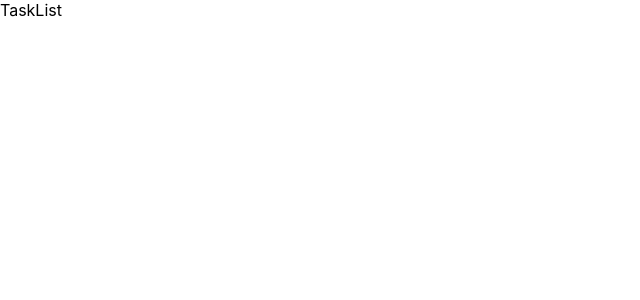
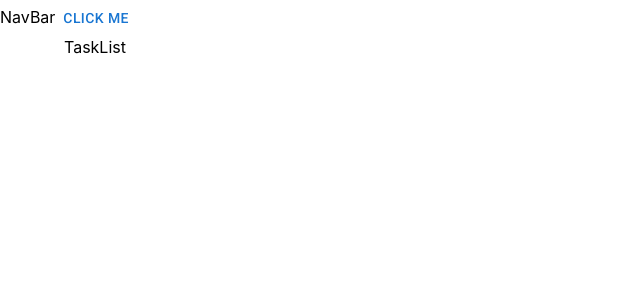
Before and after one commit to jesuslife/pern-stack-pratice, a React (Create React App) app in the folder client/: page / in a window 1280 px wide. Shown: the top 300 px of the page, without its empty margins (0-640 px from the left). Built offline with nearby package versions, Linux system fonts and the light colour scheme.

Commit message:
material UI installation

```diff
--- a/client/package.json
+++ b/client/package.json
@@ -3,6 +3,10 @@
   "version": "0.1.0",
   "private": true,
   "dependencies": {
+    "@emotion/react": "^11.13.3",
+    "@emotion/styled": "^11.13.0",
+    "@mui/icons-material": "^6.0.2",
+    "@mui/material": "^6.0.2",
     "@testing-library/jest-dom": "^5.17.0",
     "@testing-library/react": "^13.4.0",
     "@testing-library/user-event": "^13.5.0",
--- a/client/public/index.html
+++ b/client/public/index.html
@@ -25,6 +25,16 @@
       Learn how to configure a non-root public URL by running `npm run build`.
     -->
     <title>React App</title>
+    <link rel="preconnect" href="https://fonts.googleapis.com" />
+    <link rel="preconnect" href="https://fonts.gstatic.com" crossorigin />
+    <link
+      rel="stylesheet"
+      href="https://fonts.googleapis.com/css2?family=Roboto:wght@300;400;500;700&display=swap"
+    />
+    <link
+      rel="stylesheet"
+      href="https://fonts.googleapis.com/icon?family=Material+Icons"
+    />
   </head>
   <body>
     <noscript>You need to enable JavaScript to run this app.</noscript>
--- a/client/src/App.js
+++ b/client/src/App.js
@@ -1,17 +1,22 @@
 import { BrowserRouter, Routes, Route } from "react-router-dom";
 import TaskList from "./components/TaskList";
 import TaskForm from "./components/TaskForm";
+import { Container } from "@mui/material";
+import Menu from "./components/Navbar";
 
 function App() {
   return (
     // BrowserRouter = voy a tener navegacion
     <BrowserRouter>
       {/* Voy a tener lista de rutas*/}
-      <Routes>
-        {/*// esta es mi ruta*/}
-        <Route path="/" element={<TaskList />} />
-        <Route path="/tasks/new" element={<TaskForm />} />
-      </Routes>
+      <Menu />
+      <Container>
+        <Routes>
+          {/*// esta es mi ruta*/}
+          <Route path="/" element={<TaskList />} />
+          <Route path="/tasks/new" element={<TaskForm />} />
+        </Routes>
+      </Container>
     </BrowserRouter>
   );
 }
--- a/client/src/components/Navbar.js
+++ b/client/src/components/Navbar.js
@@ -1,3 +1,10 @@
+import { Button } from "@mui/material";
+
 export default function Navbar() {
-  return <div>Navbar</div>;
+  return (
+    <div>
+      NavBar
+      <Button>Click Me</Button>
+    </div>
+  );
 }
```
Also changed, not shown: 1 other file (tests, documents, lock files or other folders).
